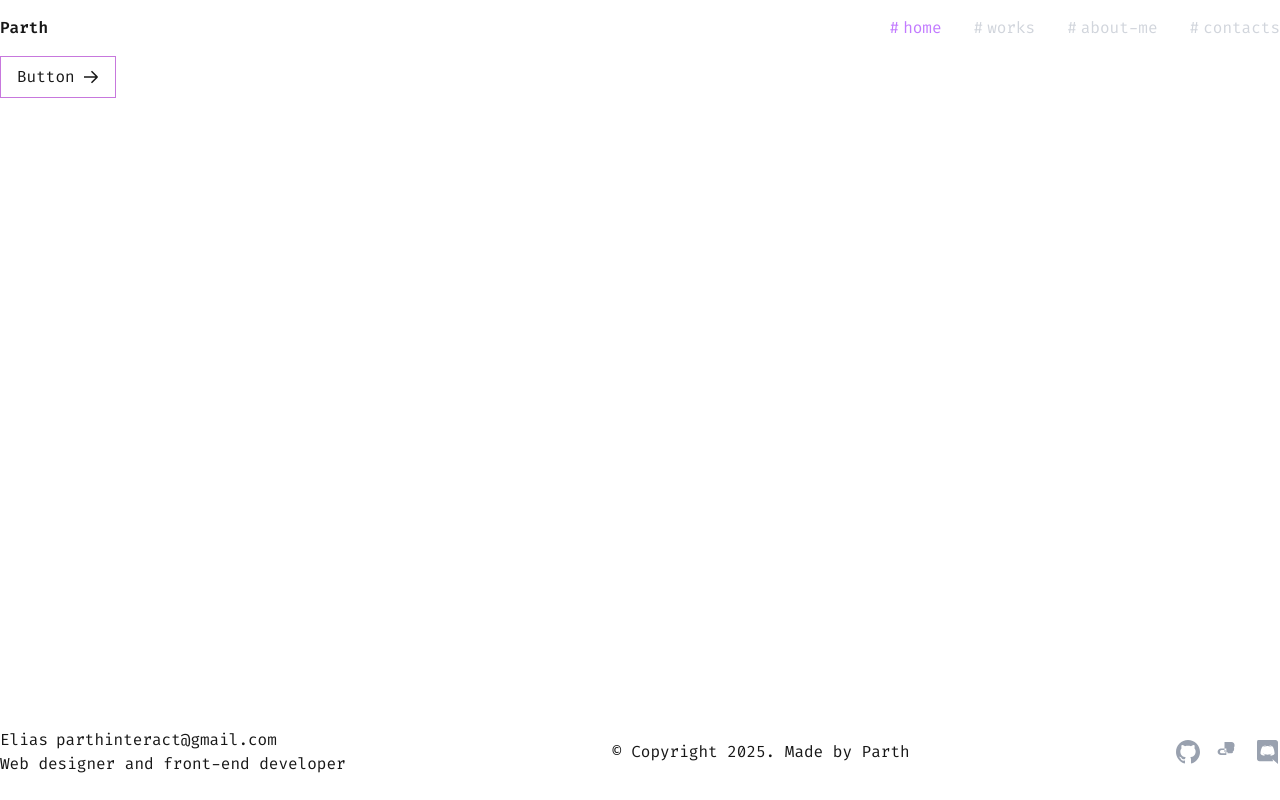
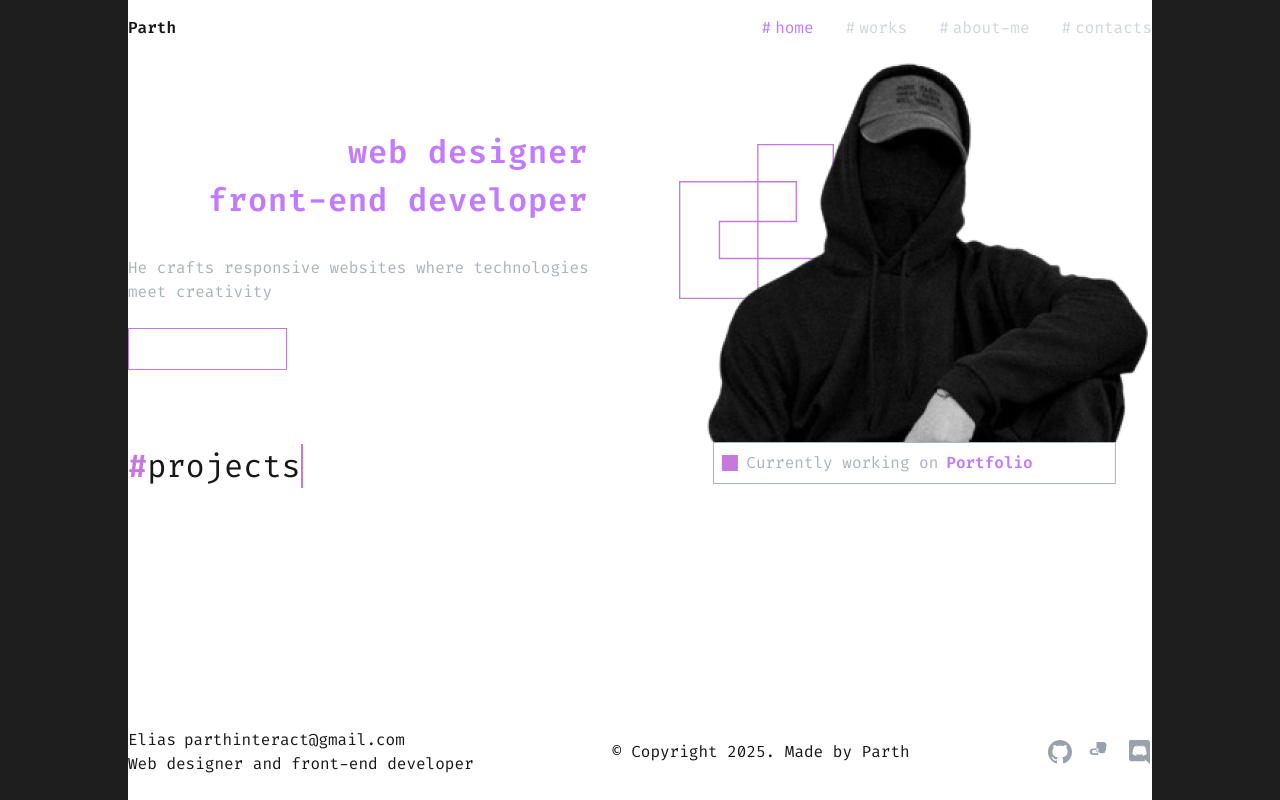
Before and after one commit to parth2880/parth-portfolio, a Next.js app: page / in a window 1280 px wide. Built offline with nearby package versions, Linux system fonts and the light colour scheme.

Commit message:
Updated: hero section

```diff
--- a/src/app/components/Button.tsx
+++ b/src/app/components/Button.tsx
@@ -7,21 +7,6 @@ const Button: React.FC<Props> = ({ children }) => {
   return (
     <button className="flex gap-2 items-center py-2 px-4 border border-primary hover:bg-primary/20 transition-colors duration-200 cursor-pointer">
       {children || "Button"}
-      <svg
-        data-testid="geist-icon"
-        height="16"
-        stroke-linejoin="round"
-        viewBox="0 0 16 16"
-        width="16"
-        style={{ color: "currentColor" }}
-      >
-        <path
-          fillRule="evenodd"
-          clipRule="evenodd"
-          d="M9.53033 2.21968L9 1.68935L7.93934 2.75001L8.46967 3.28034L12.4393 7.25001H1.75H1V8.75001H1.75H12.4393L8.46967 12.7197L7.93934 13.25L9 14.3107L9.53033 13.7803L14.6036 8.70711C14.9941 8.31659 14.9941 7.68342 14.6036 7.2929L9.53033 2.21968Z"
-          fill="currentColor"
-        ></path>
-      </svg>
     </button>
   );
 };
--- /dev/null
+++ b/src/app/components/Hero.tsx
@@ -0,0 +1,51 @@
+// components/Hero.tsx
+"use client";
+
+import React from "react";
+import Image from "next/image";
+import Button from "./Button";
+
+const Hero: React.FC = () => {
+  return (
+    <div className="relative text-white flex items-center gap-4.5">
+      <div>
+        <h1 className="text-[32px] font-semibold mb-8 leading-normal tracking-wide">
+          <span className="">Parth is a</span>
+          <span className="text-purple-400"> web designer </span> and
+          <span className="text-purple-400"> front-end developer</span>
+        </h1>
+
+        <p className="text-secondary mb-6 mr-10">
+          He crafts responsive websites where technologies meet creativity
+        </p>
+
+        <Button>Contact me !!</Button>
+      </div>
+
+      <div className="relative block shrink-0 ml-4">
+        <Image
+          src="/icons/structure1.svg"
+          alt="structure"
+          width={155}
+          height={155}
+          className="absolute top-22 -left-4"
+        />
+        <Image
+          src="/images/parth-hero.png"
+          alt="Elias - Web Designer and Front-end Developer"
+          className="z-10 relative"
+          width={457}
+          height={386}
+        />
+
+        <div className="absolute -bottom-10.5 left-[48%] -translate-x-1/2 text-secondary bg-background w-[88%] border p-2 flex items-center space-x-2">
+          <div className="size-4 bg-primary"></div>
+          <span>Currently working on</span>
+          <span className="text-purple-400 font-semibold">Portfolio</span>
+        </div>
+      </div>
+    </div>
+  );
+};
+
+export default Hero;
--- /dev/null
+++ b/src/app/components/Title.tsx
@@ -0,0 +1,15 @@
+"use client"
+
+type Props = {
+    children?: React.ReactNode;
+}
+
+const Title: React.FC<Props> = ({ children }) => {
+    return (
+        <h2 className="text-[2rem] after:border after:border-primary after:w-full after:h-1 after:content-['']">
+            <span className="text-primary font-semibold">#</span>{children || "title"}
+        </h2>
+    )
+}
+
+export default Title;
--- a/src/app/globals.css
+++ b/src/app/globals.css
@@ -3,13 +3,14 @@
 :root {
   --background: #ffffff;
   --foreground: #171717;
-  --foreground-secondary: #ABB2BF;
+  --secondary: #ABB2BF;
   --primary: #c778dd;
 }
 
 @theme inline {
   --color-background: var(--background);
   --color-foreground: var(--foreground);
+  --color-secondary: var(--secondary);
   --color-primary: var(--primary);
 }
 
--- a/src/app/layout.tsx
+++ b/src/app/layout.tsx
@@ -22,7 +22,7 @@ export default function RootLayout({
   return (
     <html lang="en">
       <body className={`${firaCode.variable} antialiased`}>
-        <div className="max-w-screen-xl mx-auto bg-background min-h-screen">
+        <div className="max-w-screen-lg mx-auto bg-background min-h-screen">
           <div className="h-[--header-height] [--header-height:56px]">
             <Header />
           </div>
--- a/src/app/page.tsx
+++ b/src/app/page.tsx
@@ -1,9 +1,11 @@
-import Button from "./components/Button";
+import Hero from "./components/Hero";
+import Title from "./components/Title";
 
 export default function Home() {
   return (
-    <div>
-     <Button />
-    </div>
+    <>
+      <Hero />
+      <Title>projects</Title>
+    </>
   );
 }
```
Also changed, not shown: public/images/parth-hero.png (added).
